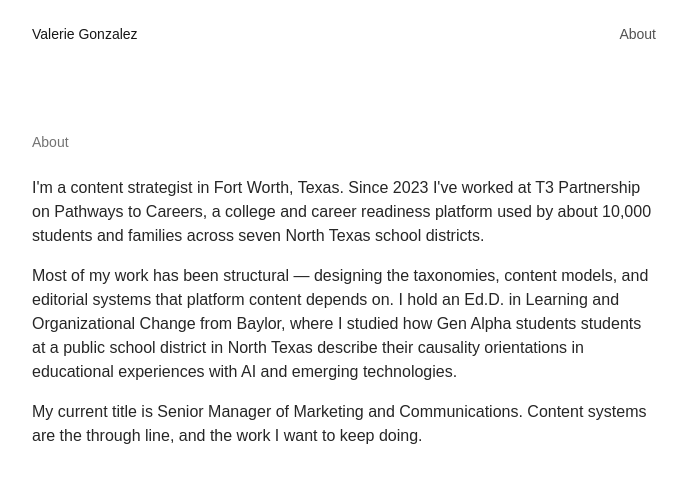
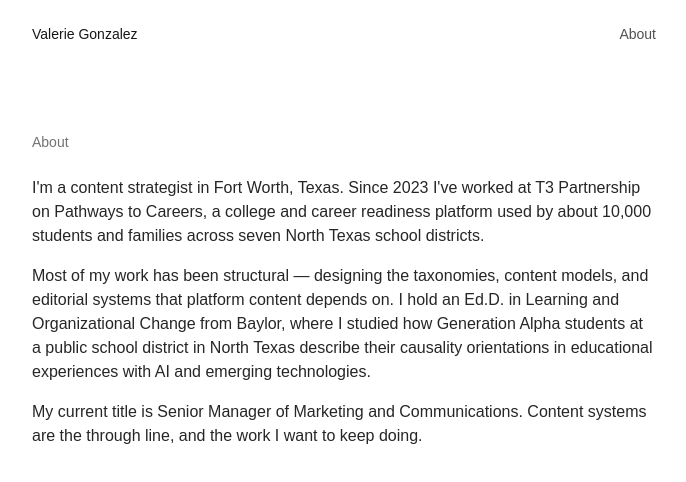
Before and after one commit to vgfortworth-dev/my-portfolio, a Next.js app: page /about in a window 1280 px wide. Shown: the top 482 px of the page, without its empty margins (296-982 px from the left). Built offline with nearby package versions, Linux system fonts and the light colour scheme.

Commit message:
simple fix

```diff
--- a/app/about/page.js
+++ b/app/about/page.js
@@ -13,7 +13,7 @@ export default function About() {
           Most of my work has been structural — designing the taxonomies, content
           models, and editorial systems that platform content depends on. I hold an
           Ed.D. in Learning and Organizational Change from Baylor, where I studied
-          how Gen Alpha students students at a public school district in North Texas
+          how Generation Alpha students at a public school district in North Texas
           describe their causality orientations in educational experiences
           with AI and emerging technologies.
         </p>
```
